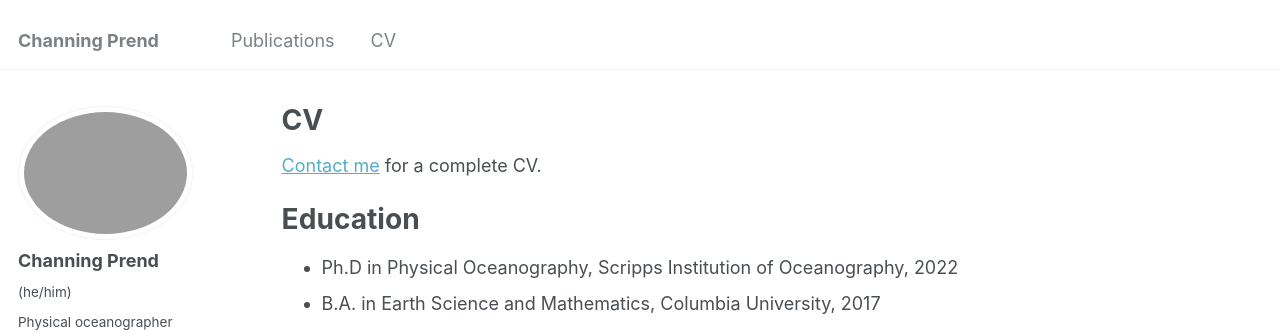
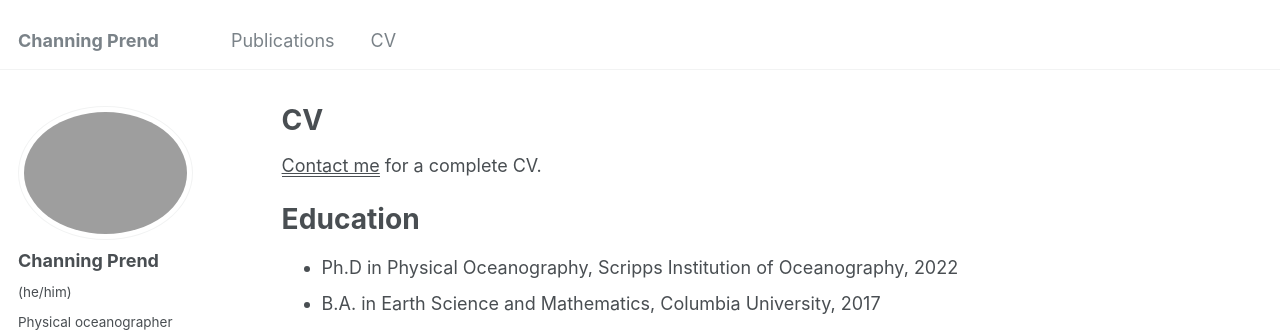
Before and after one commit to cprend/cprend.github.io, a Jekyll site: the page built from _pages/cv.md, in a window 1280 px wide. Shown: the top 334 px of the page. Built offline with Jekyll 4.4.1, drawn with Linux system fonts in a browser that asks for light colours; some web fonts are replaced.

Commit message:
Update cv.md

```diff
--- a/_pages/cv.md
+++ b/_pages/cv.md
@@ -8,7 +8,7 @@
 ---
 
 {% include base_path %}
-<a href="mailto:cprend@uw.edu">Contact me</a> for a complete CV.
+<u><a href="mailto:cprend@uw.edu">Contact me</a></u> for a complete CV.
 
 Education
 ======
```
